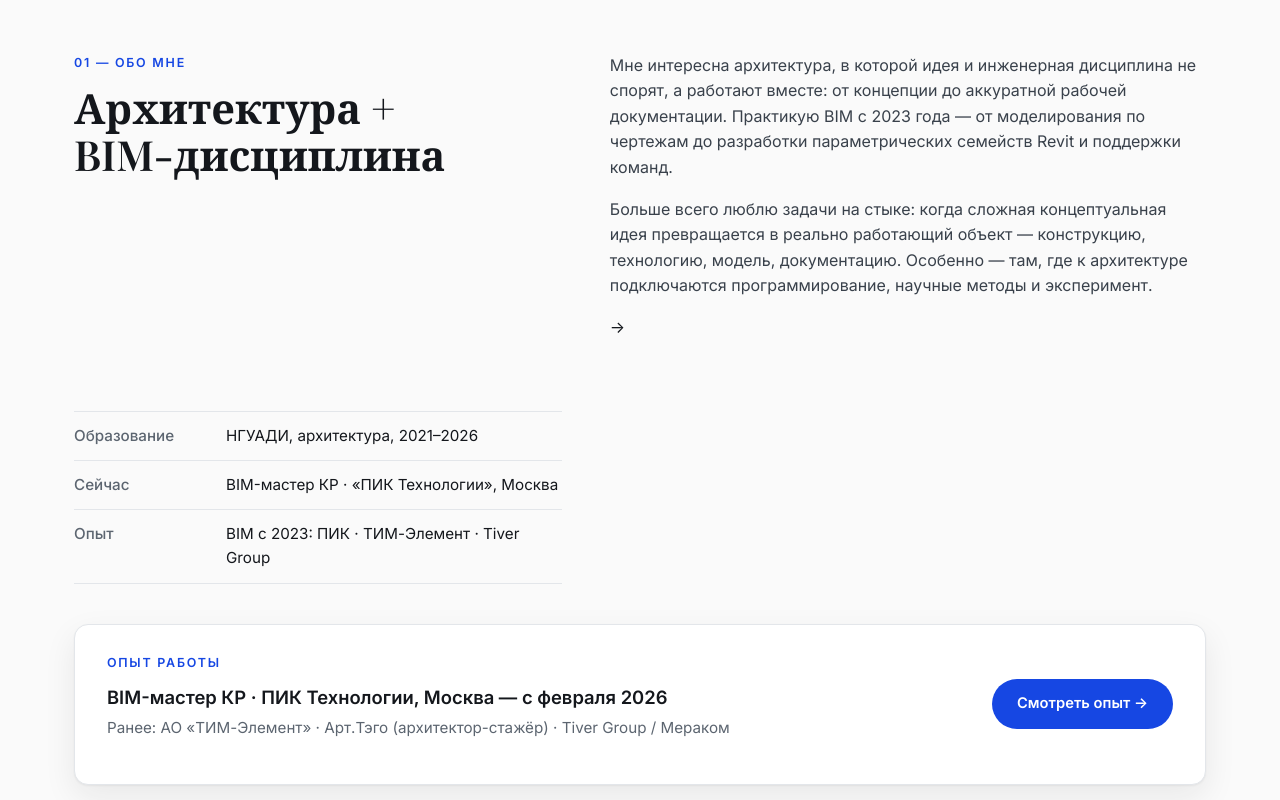
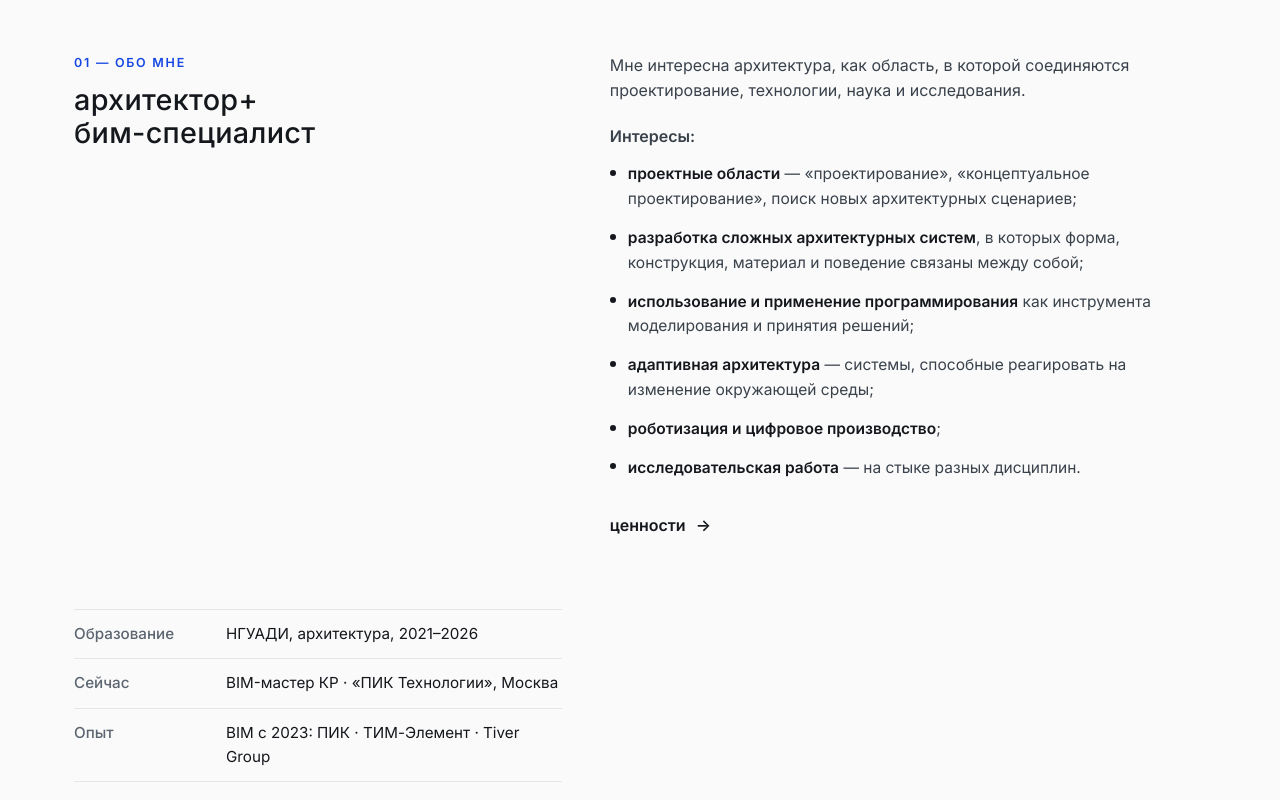
Before and after one commit to aldrarch/portfolio, a plain HTML site: page index.html in a window 1280 px wide. Shown: the part 600-1400 px from the top of the page. Drawn offline with nearby package versions, Linux system fonts and the light colour scheme; a web font is replaced by a local one.

Commit message:
Rework About per annotated mockup: interests list, drop XP plate
- Heading becomes "архитектор + бим-специалист"
- About card now leads with interests: intro line plus six bulleted
  interest areas, closing with a "ценности →" link to the slider
- Remove the work-experience plate from this section (page /experience
  keeps the full timeline)

🤖 Generated with Codebuff
Co-Authored-By: Codebuff <noreply@codebuff.com>

```diff
--- a/css/style.css
+++ b/css/style.css
@@ -413,3 +413,48 @@ p { margin: 0 0 1em; }
   .values-frame { padding: 40px 24px 72px; }
   .values-dots { left: 24px; bottom: 28px; }
 }
+
+/* ================= ABOUT v2 ================= */
+
+#about h2 {
+  font-family: 'Inter', sans-serif;
+  font-size: clamp(1.35rem, 2.4vw, 1.8rem);
+  font-weight: 500;
+  letter-spacing: .01em;
+}
+
+.about-interests-label { margin: 20px 0 6px; font-weight: 600; color: var(--ink); }
+
+.about-interests { list-style: none; margin: 0; padding: 0; }
+
+.about-interests li {
+  position: relative;
+  padding: 7px 0 7px 18px;
+  color: #39414b;
+  font-size: .97rem;
+  line-height: 1.6;
+}
+
+.about-interests li::before {
+  content: '';
+  position: absolute;
+  left: 0; top: .95em;
+  width: 6px; height: 6px;
+  border-radius: 50%;
+  background: var(--ink);
+}
+
+.about-interests strong { font-weight: 600; color: var(--ink); }
+
+.about-next-row {
+  display: inline-flex;
+  align-items: center;
+  gap: 10px;
+  margin-top: 26px;
+  font-weight: 600;
+  color: var(--ink);
+  text-decoration: none;
+}
+
+.about-next-row span:last-child { transition: transform .25s; }
+.about-next-row:hover span:last-child { transform: translateX(5px); }
--- a/index.html
+++ b/index.html
@@ -12,7 +12,7 @@
   <link rel="preconnect" href="https://fonts.googleapis.com">
   <link rel="preconnect" href="https://fonts.gstatic.com" crossorigin>
   <link href="https://fonts.googleapis.com/css2?family=Inter:wght@300;400;500;600&family=Playfair+Display:ital,wght@0,400;0,600;1,400&display=swap" rel="stylesheet">
-  <link rel="stylesheet" href="css/style.css?v=6">
+  <link rel="stylesheet" href="css/style.css?v=7">
 </head>
 <body>
 
@@ -57,39 +57,32 @@
       <div class="container about-grid">
         <div class="reveal">
           <p class="section-overline">01 — Обо мне</p>
-          <h2>Архитектура +<br>BIM-дисциплина</h2>
+          <h2>архитектор+<br>бим-специалист</h2>
         </div>
         <div class="about-text reveal delay-1">
           <p>
-            Мне интересна архитектура, в которой идея и инженерная дисциплина не спорят,
-            а работают вместе: от концепции до аккуратной рабочей документации. Практикую
-            BIM с 2023 года — от моделирования по чертежам до разработки параметрических
-            семейств Revit и поддержки команд.
+            Мне интересна архитектура, как область, в которой соединяются
+            проектирование, технологии, наука и исследования.
           </p>
-          <p>
-            Больше всего люблю задачи на стыке: когда сложная концептуальная идея
-            превращается в реально работающий объект — конструкцию, технологию, модель,
-            документацию. Особенно — там, где к архитектуре подключаются программирование,
-            научные методы и эксперимент.
-          </p>
-          <a class="about-next" href="#values" aria-label="Дальше: ценности и цель">→</a>
+          <p class="about-interests-label">Интересы:</p>
+          <ul class="about-interests">
+            <li><strong>проектные области</strong> — «проектирование», «концептуальное проектирование», поиск новых архитектурных сценариев;</li>
+            <li><strong>разработка сложных архитектурных систем</strong>, в которых форма, конструкция, материал и поведение связаны между собой;</li>
+            <li><strong>использование и применение программирования</strong> как инструмента моделирования и принятия решений;</li>
+            <li><strong>адаптивная архитектура</strong> — системы, способные реагировать на изменение окружающей среды;</li>
+            <li><strong>роботизация и цифровое производство</strong>;</li>
+            <li><strong>исследовательская работа</strong> — на стыке разных дисциплин.</li>
+          </ul>
+          <a class="about-next about-next-row" href="#values">
+            <span>ценности</span>
+            <span aria-hidden="true">→</span>
+          </a>
         </div>
           <ul class="about-facts">
             <li><strong>Образование</strong>НГУАДИ, архитектура, 2021–2026</li>
             <li><strong>Сейчас</strong>BIM-мастер КР · «ПИК Технологии», Москва</li>
             <li><strong>Опыт</strong>BIM с 2023: ПИК · ТИМ-Элемент · Tiver Group</li>
           </ul>
-        </div>
-      </div>
-
-      <div class="container">
-        <div class="xp-plate reveal">
-          <div>
-            <p class="section-overline">Опыт работы</p>
-            <p class="xp-plate-title">BIM-мастер КР · ПИК Технологии, Москва — с февраля 2026</p>
-            <p class="xp-plate-sub">Ранее: АО «ТИМ-Элемент» · Арт.Тэго (архитектор-стажёр) · Tiver Group / Мераком</p>
-          </div>
-          <a class="btn btn-solid" href="experience.html">Смотреть опыт →</a>
         </div>
       </div>
     </section>
@@ -251,7 +244,7 @@
     </div>
   </footer>
 
-  <script src="js/projects-data.js?v=6"></script>
-  <script src="js/main.js?v=6"></script>
+  <script src="js/projects-data.js?v=7"></script>
+  <script src="js/main.js?v=7"></script>
 </body>
 </html>
```
